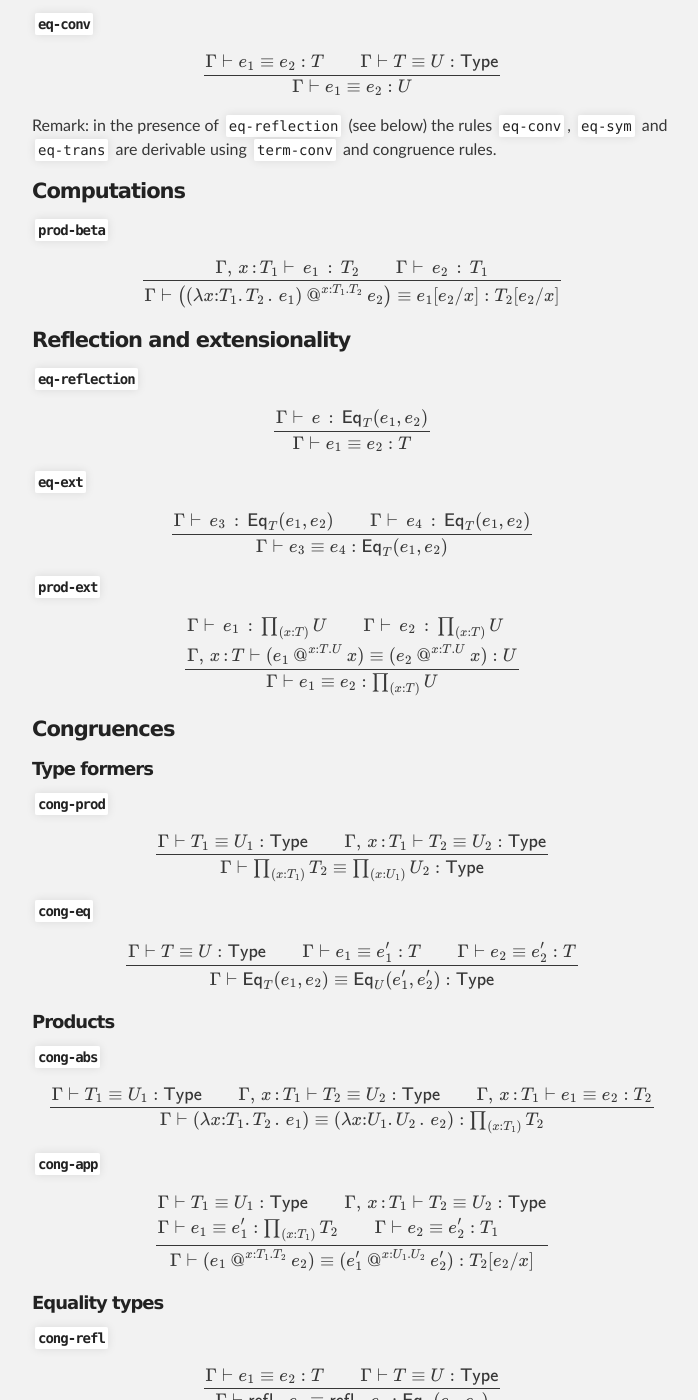
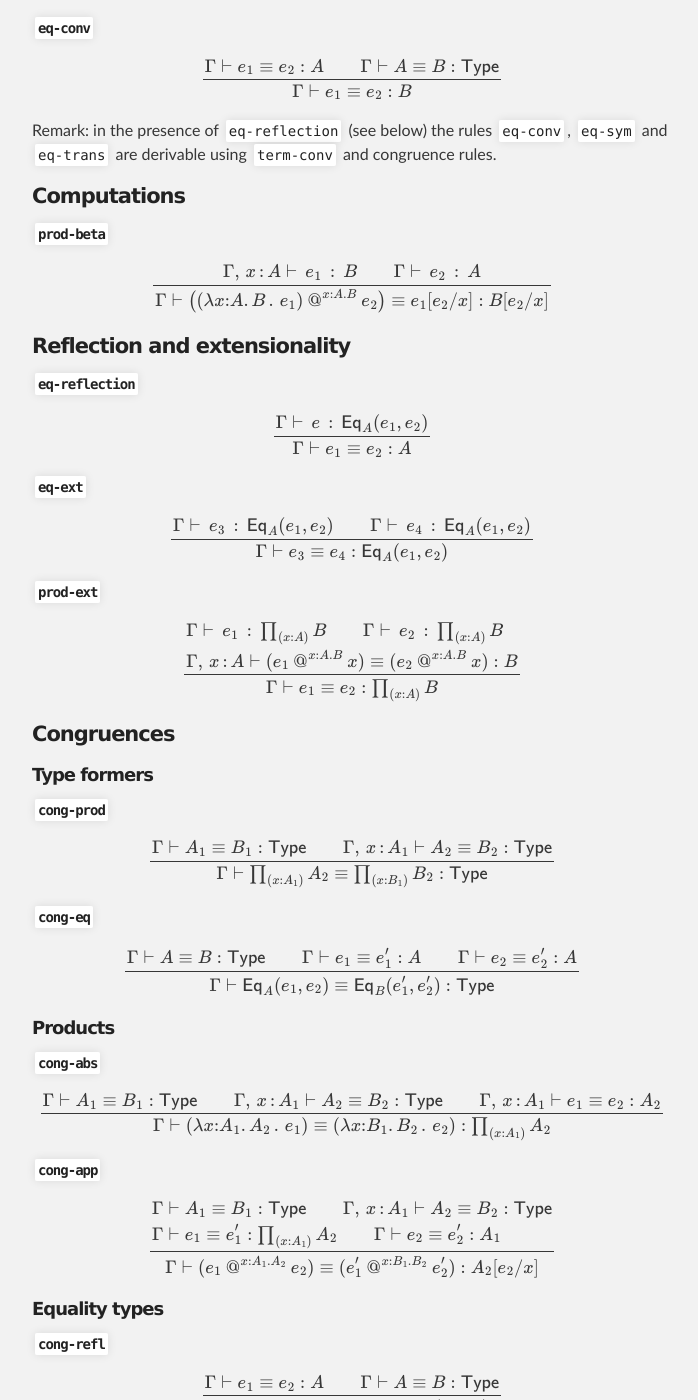
Before and after one commit to Andromedans/andromeda, a Jekyll site: the page built from type-theory.md, in a window 1280 px wide and 1400 px high, scrolled down 3925 px. Shown: the whole window, without its empty margins (288-986 px from the left). Built offline with Jekyll 4.4.1, drawn with Linux system fonts in a browser that asks for light colours; formulas are drawn with MathJax 3; some of the changed text lies outside the part shown.

Commit message:
Rename types T and U to A and B, respectively.

```diff
--- a/_includes/macros.html
+++ b/_includes/macros.html
@@ -1,12 +1,11 @@
 $\newcommand{\G}{\Gamma}$
 $\newcommand{\D}{\Delta}$
-$\newcommand{\T}{T}$
-$\newcommand{\U}{U}$
+$\newcommand{\tyA}{A}$
+$\newcommand{\tyB}{B}$
 $\newcommand{\x}{x}$
 $\newcommand{\y}{y}$
 $\newcommand{\z}{z}$
 $\newcommand{\e}{e}$
-$\newcommand{\rulename}[1]{\text{\textsc{#1}}}$
 $\newcommand{\bnf}{\ \mathrel{ {\colon}{\colon}{=}}\ }$
 $\newcommand{\bnfor}{\ \mid\ \ }$
 $\newcommand{\ctxempty}{\bullet}$
--- a/type-theory.md
+++ b/type-theory.md
@@ -25,22 +25,22 @@ simplified with respect to the implementation in the following ways:
 
    $$
    \infer
-   {\istype{\G}{\T} \qquad
-    \isterm{\G}{\e_1}{\T} \qquad
-    \isterm{\G}{\e_2}{\T}
+   {\istype{\G}{\tyA} \qquad
+    \isterm{\G}{\e_1}{\tyA} \qquad
+    \isterm{\G}{\e_2}{\tyA}
    }
-   {\istype{\G}{\JuEqual{\T}{\e_1}{\e_2}}}
+   {\istype{\G}{\JuEqual{\tyA}{\e_1}{\e_2}}}
    $$
 
    but is implemented as
 
    $$
    \infer
-   {\istype{\G}{\T} \qquad
-    \isterm{\D}{\e_1}{\T} \qquad
-    \isterm{\Xi}{\e_2}{\T}
+   {\istype{\G}{\tyA} \qquad
+    \isterm{\D}{\e_1}{\tyA} \qquad
+    \isterm{\Xi}{\e_2}{\tyA}
    }
-   {\istype{(\G \bowtie \D \bowtie \Xi)}{\JuEqual{\T}{\e_1}{\e_2}}}
+   {\istype{(\G \bowtie \D \bowtie \Xi)}{\JuEqual{\tyA}{\e_1}{\e_2}}}
    $$
 
    where the *join* $\G \bowtie \D$ is computed as the union of (directed graphs
@@ -55,29 +55,29 @@ For instance, a $\lambda$-abstraction is tagged with both the doman and the codo
 
 ### Syntax
 
-Terms $\e$ and types $\T$, $\U$:
+Terms $\e$ and types $\tyA$, $\tyB$:
 
 |---|---|
 | $\Type$ | universe |
-| $\Prod{x}{\T} \U$ | product |
-| $\JuEqual{\T}{\e_1}{\e_2}$ | equality type |
+| $\Prod{x}{\tyA} \tyB$ | product |
+| $\JuEqual{\tyA}{\e_1}{\e_2}$ | equality type |
 | $\x$ | variable |
-| $\lam{\x}{\T_1}{\T_2} \e$ | $\lambda$-abstraction |
-| $\app{\e_1}{\x}{\T_1}{\T_2}{\e_2}$ | application |
-| $\juRefl{\T} \e$ | reflexivity |
+| $\lam{\x}{\tyA}{\tyB} \e$ | $\lambda$-abstraction |
+| $\app{\e_1}{\x}{\tyA}{\tyB}{\e_2}$ | application |
+| $\juRefl{\tyA} \e$ | reflexivity |
 
 Contexts $\G$:
 
 |---|---|
 | $\ctxempty$ | empty context |
-| $\ctxextend{\G}{\x}{\T}$ | context $\G$ extended with $\x : \T$ |
+| $\ctxextend{\G}{\x}{\tyA}$ | context $\G$ extended with $\x : \tyA$ |
 
 ### Judgments
 
 |---|---|
 | $\isctx{\G}$          | $\G$ is a well formed context |
-| $\isterm{\G}{\e}{\T}$ | $\e$ is a well formed term of type $\T$ in context $\G$ |
-| $\eqterm{\G}{\e_1}{\e_2}{\T}$ | $e_1$ and $e_2$ are equal terms of type $\T$ in context |
+| $\isterm{\G}{\e}{\tyA}$ | $\e$ is a well formed term of type $\tyA$ in context $\G$ |
+| $\eqterm{\G}{\e_1}{\e_2}{\tyA}$ | $e_1$ and $e_2$ are equal terms of type $\tyA$ in context |
 | $\eqctx{\G}{\D}$      | $\G$ and $\D$ are equal contexts |
 
 ### Judgment: $\isctx{\G}$
@@ -95,10 +95,10 @@ $$
 $$
   \infer
   {\isctx{\G} \qquad
-   \istype{\G}{\T} \qquad
+   \istype{\G}{\tyA} \qquad
    x \not\in \mathsf{dom}(\G)
   }
-  {\isctx{\ctxextend{\G}{\x}{\T}}}
+  {\isctx{\ctxextend{\G}{\x}{\tyA}}}
 $$
 
 Here $\mathsf{dom}(\G)$ is the set of all variables that are declared in $\G$, i.e.:
@@ -106,7 +106,7 @@ Here $\mathsf{dom}(\G)$ is the set of all variables that are declared in $\G$, i
 $$
 \mathsf{dom}(\ctxempty) = \emptyset
 \qquad\text{and}\qquad
-\mathsf{dom}(\ctxextend{\G}{\x}{\T}) = \mathsf{dom}(\G) \cup \{x\}.
+\mathsf{dom}(\ctxextend{\G}{\x}{\tyA}) = \mathsf{dom}(\G) \cup \{x\}.
 $$
 
 ### Judgment: $\eqctx{\G}{\D}$
@@ -127,10 +127,10 @@ $$
    &\eqctx{\G}{\D} \qquad
    x \not\in \mathsf{dom}(\G) \cup \mathsf{dom}(\D) \\
    &
-   \istype{\G}{\T} \qquad
-   \istype{\D}{\U}
+   \istype{\G}{\tyA} \qquad
+   \istype{\D}{\tyB}
    \end{aligned}}
-  {\eqctx{\ctxextend{\G}{\x}{\T}}{\ctxextend{\D}{\x}{\U}}}
+  {\eqctx{\ctxextend{\G}{\x}{\tyA}}{\ctxextend{\D}{\x}{\tyB}}}
 $$
 
 ###### `ctx-term-conv`
@@ -138,8 +138,8 @@ $$
 $$
   \infer
   {\eqctx{\G}{\D} \qquad
-   \isterm{\G}{\e}{\T}}
-  {\isterm{\D}{\e}{\T}}
+   \isterm{\G}{\e}{\tyA}}
+  {\isterm{\D}{\e}{\tyA}}
 $$
 
 ###### `ctx-eq-conv`
@@ -147,11 +147,11 @@ $$
 $$
   \infer
   {\eqctx{\G}{\D} \qquad
-   \eqterm{\G}{\e_1}{\e_2}{\T}}
-  {\eqterm{\D}{\e_1}{\e_2}{\T}}
+   \eqterm{\G}{\e_1}{\e_2}{\tyA}}
+  {\eqterm{\D}{\e_1}{\e_2}{\tyA}}
 $$
 
-### Judgment: $\isterm{\G}{\e}{\T}$
+### Judgment: $\isterm{\G}{\e}{\tyA}$
 
 #### General rules
 
@@ -159,10 +159,10 @@ $$
 
 $$
   \infer
-  {\isterm{\G}{\e}{\T} \qquad
-   \eqtype{\G}{\T}{\U}
+  {\isterm{\G}{\e}{\tyA} \qquad
+   \eqtype{\G}{\tyA}{\tyB}
   }
-  {\isterm{\G}{\e}{\U}}
+  {\isterm{\G}{\e}{\tyB}}
 $$
 
 ###### `term-var`
@@ -170,9 +170,9 @@ $$
 $$
   \infer
   {\isctx{\G} \qquad
-   (\x{:}\T) \in \G
+   (\x{:}\tyA) \in \G
   }
-  {\isterm{\G}{\x}{\T}}
+  {\isterm{\G}{\x}{\tyA}}
 $$
 
 #### Universe
@@ -191,26 +191,26 @@ $$
 ###### `ty-prod`
 
 $$\infer
-  {\istype{\G}{\T} \qquad
-   \istype{\ctxextend{\G}{\x}{\T}}{\U}
+  {\istype{\G}{\tyA} \qquad
+   \istype{\ctxextend{\G}{\x}{\tyA}}{\tyB}
   }
-  {\istype{\G}{\Prod{\x}{\T}{\U}}}
+  {\istype{\G}{\Prod{\x}{\tyA}{\tyB}}}
 $$
 
 ###### `term-abs`
 
 $$\infer
-  {\isterm{\ctxextend{\G}{\x}{\T}}{\e}{\U}}
-  {\isterm{\G}{(\lam{\x}{\T}{\U}{\e})}{\Prod{\x}{\T}{\U}}}
+  {\isterm{\ctxextend{\G}{\x}{\tyA}}{\e}{\tyB}}
+  {\isterm{\G}{(\lam{\x}{\tyA}{\tyB}{\e})}{\Prod{\x}{\tyA}{\tyB}}}
 $$
 
 ###### `term-app`
 
 $$\infer
-  {\isterm{\G}{\e_1}{\Prod{x}{\T} \U} \qquad
-   \isterm{\G}{\e_2}{\T}
+  {\isterm{\G}{\e_1}{\Prod{x}{\tyA} \tyB} \qquad
+   \isterm{\G}{\e_2}{\tyA}
   }
-  {\isterm{\G}{\app{\e_1}{\x}{\T}{\U}{\e_2}}{\subst{\U}{\x}{\e_2}}}
+  {\isterm{\G}{\app{\e_1}{\x}{\tyA}{\tyB}{\e_2}}{\subst{\tyB}{\x}{\e_2}}}
 $$
 
 #### Equality type
@@ -219,18 +219,18 @@ $$
 
 $$
   \infer
-  {\istype{\G}{\T} \qquad
-   \isterm{\G}{\e_1}{\T} \qquad
-   \isterm{\G}{\e_2}{\T}
+  {\istype{\G}{\tyA} \qquad
+   \isterm{\G}{\e_1}{\tyA} \qquad
+   \isterm{\G}{\e_2}{\tyA}
   }
-  {\istype{\G}{\JuEqual{\T}{\e_1}{\e_2}}}
+  {\istype{\G}{\JuEqual{\tyA}{\e_1}{\e_2}}}
 $$
 
 ###### `term-refl`
 
 $$\infer
-  {\isterm{\G}{\e}{\T}}
-  {\isterm{\G}{\juRefl{\T} \e}{\JuEqual{\T}{\e}{\e}}}
+  {\isterm{\G}{\e}{\tyA}}
+  {\isterm{\G}{\juRefl{\tyA} \e}{\JuEqual{\tyA}{\e}{\e}}}
 $$
 
 ### Equality
@@ -240,31 +240,31 @@ $$
 ###### `eq-refl`
 
 $$  \infer
-  {\isterm{\G}{\e}{\T}}
-  {\eqterm{\G}{\e}{\e}{\T}}
+  {\isterm{\G}{\e}{\tyA}}
+  {\eqterm{\G}{\e}{\e}{\tyA}}
 $$
 
 ###### `eq-sym`
 
 $$\infer
-  {\eqterm{\G}{\e_2}{\e_1}{\T}}
-  {\eqterm{\G}{\e_1}{\e_2}{\T}}
+  {\eqterm{\G}{\e_2}{\e_1}{\tyA}}
+  {\eqterm{\G}{\e_1}{\e_2}{\tyA}}
 $$
 
 ###### `eq-trans`
 
 $$\infer
-  {\eqterm{\G}{\e_1}{\e_2}{\T}\qquad
-   \eqterm{\G}{\e_2}{\e_3}{\T}}
-  {\eqterm{\G}{\e_1}{\e_3}{\T}}
+  {\eqterm{\G}{\e_1}{\e_2}{\tyA}\qquad
+   \eqterm{\G}{\e_2}{\e_3}{\tyA}}
+  {\eqterm{\G}{\e_1}{\e_3}{\tyA}}
 $$
 
 ###### `eq-conv`
 
 $$\infer
-  {\eqterm{\G}{\e_1}{\e_2}{\T}\qquad
-    \eqtype{\G}{\T}{\U}}
-  {\eqterm{\G}{\e_1}{\e_2}{\U}}
+  {\eqterm{\G}{\e_1}{\e_2}{\tyA}\qquad
+    \eqtype{\G}{\tyA}{\tyB}}
+  {\eqterm{\G}{\e_1}{\e_2}{\tyB}}
 $$
 
 Remark: in the presence of `eq-reflection` (see below) the rules `eq-conv`,
@@ -276,11 +276,11 @@ Remark: in the presence of `eq-reflection` (see below) the rules `eq-conv`,
 
 $$
 \infer
-  {\isterm{\ctxextend{\G}{\x}{\T_1}}{\e_1}{\T_2}\qquad
-   \isterm{\G}{\e_2}{\T_1}}
-  {\eqterm{\G}{\bigl(\app{(\lam{\x}{\T_1}{\T_2}{\e_1})}{\x}{\T_1}{\T_2}{\e_2}\bigr)}
+  {\isterm{\ctxextend{\G}{\x}{\tyA}}{\e_1}{\tyB}\qquad
+   \isterm{\G}{\e_2}{\tyA}}
+  {\eqterm{\G}{\bigl(\app{(\lam{\x}{\tyA}{\tyB}{\e_1})}{\x}{\tyA}{\tyB}{\e_2}\bigr)}
               {\subst{\e_1}{\x}{\e_2}}
-              {\subst{\T_2}{\x}{\e_2}}}
+              {\subst{\tyB}{\x}{\e_2}}}
 $$
 
 #### Reflection and extensionality
@@ -289,30 +289,30 @@ $$
 
 $$
   \infer
-  {\isterm{\G}{\e}{\JuEqual{\T}{\e_1}{\e_2}}}
-  {\eqterm{\G}{\e_1}{\e_2}{\T}}
+  {\isterm{\G}{\e}{\JuEqual{\tyA}{\e_1}{\e_2}}}
+  {\eqterm{\G}{\e_1}{\e_2}{\tyA}}
 $$
 
 ###### `eq-ext`
 
 $$\infer
-  {\isterm{\G}{\e_3}{\JuEqual{\T}{\e_1}{\e_2}} \qquad
-    \isterm{\G}{\e_4}{\JuEqual{\T}{\e_1}{\e_2}}
+  {\isterm{\G}{\e_3}{\JuEqual{\tyA}{\e_1}{\e_2}} \qquad
+    \isterm{\G}{\e_4}{\JuEqual{\tyA}{\e_1}{\e_2}}
   }
-  {\eqterm{\G}{\e_3}{e_4}{\JuEqual{\T}{\e_1}{\e_2}}}
+  {\eqterm{\G}{\e_3}{e_4}{\JuEqual{\tyA}{\e_1}{\e_2}}}
 $$
 
 ###### `prod-ext`
 
 $$\infer
   {\begin{aligned}[t]
-   &\isterm{\G}{\e_1}{\Prod{\x}{\T}{\U}}\qquad
-    \isterm{\G}{\e_2}{\Prod{\x}{\T}{\U}}\\
-   &\eqterm{\ctxextend{\G}{\x}{\T}}{(\app{\e_1}{\x}{\T}{\U}{\x})}
-          {(\app{\e_2}{\x}{\T}{\U}{\x})}{\U}
+   &\isterm{\G}{\e_1}{\Prod{\x}{\tyA}{\tyB}}\qquad
+    \isterm{\G}{\e_2}{\Prod{\x}{\tyA}{\tyB}}\\
+   &\eqterm{\ctxextend{\G}{\x}{\tyA}}{(\app{\e_1}{\x}{\tyA}{\tyB}{\x})}
+          {(\app{\e_2}{\x}{\tyA}{\tyB}{\x})}{\tyB}
   \end{aligned}
   }
-  {\eqterm{\G}{\e_1}{\e_2}{\Prod{\x}{\T}{\U}}}
+  {\eqterm{\G}{\e_1}{\e_2}{\Prod{\x}{\tyA}{\tyB}}}
 $$
 
 #### Congruences
@@ -322,21 +322,21 @@ $$
 ###### `cong-prod`
 
 $$\infer
-  {\eqtype{\G}{\T_1}{\U_1}\qquad
-   \eqtype{\ctxextend{\G}{\x}{\T_1}}{\T_2}{\U_2}}
-  {\eqtype{\G}{\Prod{\x}{\T_1}{\T_2}}{\Prod{\x}{\U_1}{\U_2}}}
+  {\eqtype{\G}{\tyA_1}{\tyB_1}\qquad
+   \eqtype{\ctxextend{\G}{\x}{\tyA_1}}{\tyA_2}{\tyB_2}}
+  {\eqtype{\G}{\Prod{\x}{\tyA_1}{\tyA_2}}{\Prod{\x}{\tyB_1}{\tyB_2}}}
 $$
 
 ###### `cong-eq`
 
 $$
   \infer
-  {\eqtype{\G}{\T}{\U}\qquad
-   \eqterm{\G}{\e_1}{\e'_1}{\T}\qquad
-   \eqterm{\G}{\e_2}{\e'_2}{\T}
+  {\eqtype{\G}{\tyA}{\tyB}\qquad
+   \eqterm{\G}{\e_1}{\e'_1}{\tyA}\qquad
+   \eqterm{\G}{\e_2}{\e'_2}{\tyA}
   }
-  {\eqtype{\G}{\JuEqual{\T}{\e_1}{\e_2}}
-              {\JuEqual{\U}{\e'_1}{\e'_2}}}
+  {\eqtype{\G}{\JuEqual{\tyA}{\e_1}{\e_2}}
+              {\JuEqual{\tyB}{\e'_1}{\e'_2}}}
 $$
 
 ##### Products
@@ -345,12 +345,12 @@ $$
 
 $$
   \infer
-  {\eqtype{\G}{\T_1}{\U_1}\qquad
-    \eqtype{\ctxextend{\G}{\x}{\T_1}}{\T_2}{\U_2}\qquad
-    \eqterm{\ctxextend{\G}{\x}{\T_1}}{\e_1}{\e_2}{\T_2}}
-  {\eqterm{\G}{(\lam{\x}{\T_1}{\T_2}{\e_1})}
-              {(\lam{\x}{\U_1}{\U_2}{\e_2})}
-              {\Prod{\x}{\T_1}{\T_2}}}
+  {\eqtype{\G}{\tyA_1}{\tyB_1}\qquad
+    \eqtype{\ctxextend{\G}{\x}{\tyA_1}}{\tyA_2}{\tyB_2}\qquad
+    \eqterm{\ctxextend{\G}{\x}{\tyA_1}}{\e_1}{\e_2}{\tyA_2}}
+  {\eqterm{\G}{(\lam{\x}{\tyA_1}{\tyA_2}{\e_1})}
+              {(\lam{\x}{\tyB_1}{\tyB_2}{\e_2})}
+              {\Prod{\x}{\tyA_1}{\tyA_2}}}
 $$
 
 ###### `cong-app`
@@ -358,12 +358,12 @@ $$
 $$
   \infer
   {\begin{aligned}[t]
-   &\eqtype{\G}{\T_1}{\U_1}\qquad
-    \eqtype{\ctxextend{\G}{\x}{\T_1}}{\T_2}{\U_2}\\
-   &\eqterm{\G}{\e_1}{\e'_1}{\Prod{\x}{\T_1}{\T_2}}\qquad
-    \eqterm{\G}{\e_2}{\e'_2}{\T_1}
+   &\eqtype{\G}{\tyA_1}{\tyB_1}\qquad
+    \eqtype{\ctxextend{\G}{\x}{\tyA_1}}{\tyA_2}{\tyB_2}\\
+   &\eqterm{\G}{\e_1}{\e'_1}{\Prod{\x}{\tyA_1}{\tyA_2}}\qquad
+    \eqterm{\G}{\e_2}{\e'_2}{\tyA_1}
    \end{aligned}}
-{\eqterm{\G}{(\app{\e_1}{\x}{\T_1}{\T_2}{\e_2})}{(\app{\e'_1}{\x}{\U_1}{\U_2}{\e'_2})}{\subst{\T_2}{\x}{\e_2}}}
+{\eqterm{\G}{(\app{\e_1}{\x}{\tyA_1}{\tyA_2}{\e_2})}{(\app{\e'_1}{\x}{\tyB_1}{\tyB_2}{\e'_2})}{\subst{\tyA_2}{\x}{\e_2}}}
 $$
 
 ##### Equality types
@@ -372,9 +372,9 @@ $$
 
 $$
 \infer
-{\eqterm{\G}{\e_1}{\e_2}{\T}\qquad
- \eqtype{\G}{\T}{\U}}
-{\eqterm{\G}{\juRefl{\T} \e_1}{\juRefl{\U} \e_2}{\JuEqual{\T}{\e_1}{\e_1}}}
+{\eqterm{\G}{\e_1}{\e_2}{\tyA}\qquad
+ \eqtype{\G}{\tyA}{\tyB}}
+{\eqterm{\G}{\juRefl{\tyA} \e_1}{\juRefl{\tyB} \e_2}{\JuEqual{\tyA}{\e_1}{\e_1}}}
 $$
 
 TODO: Substitution.
```
Also changed, not shown: meta-language.md (+28 -27 lines).
